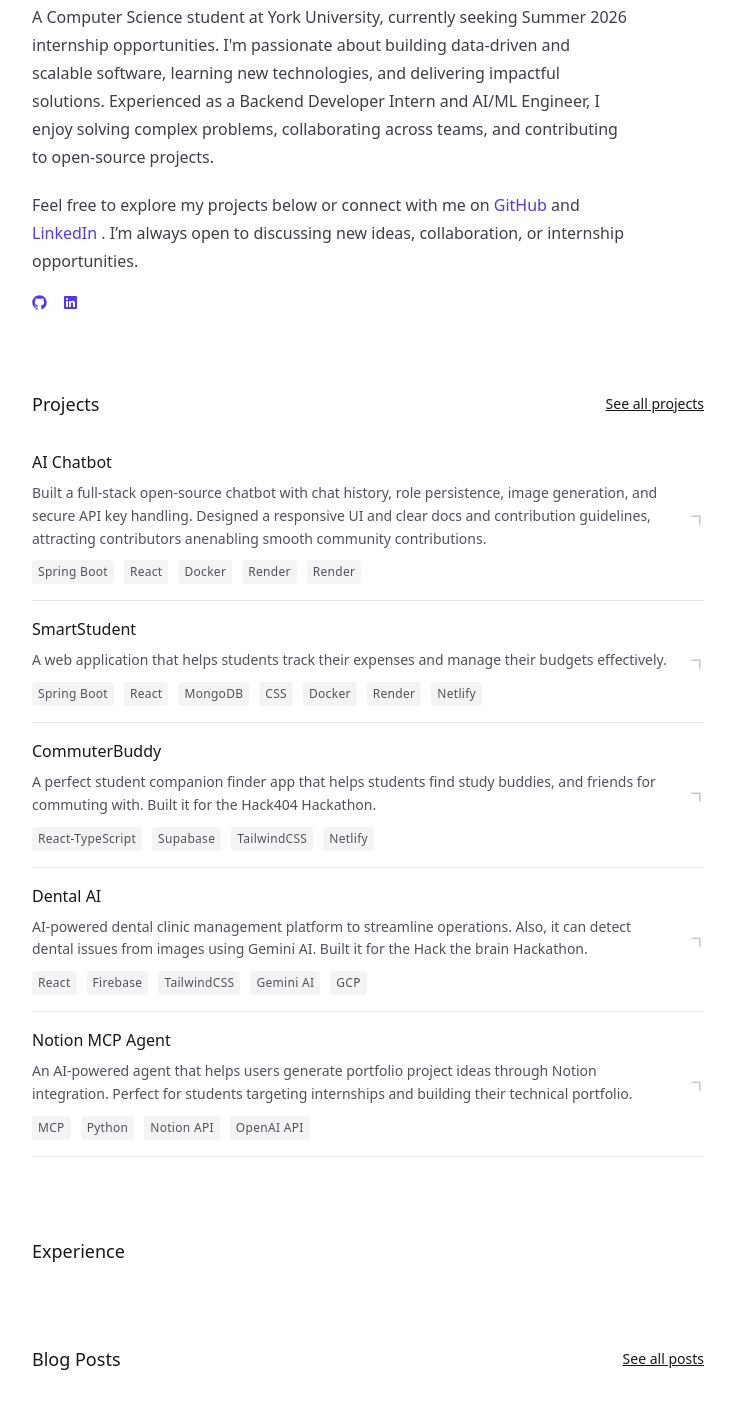
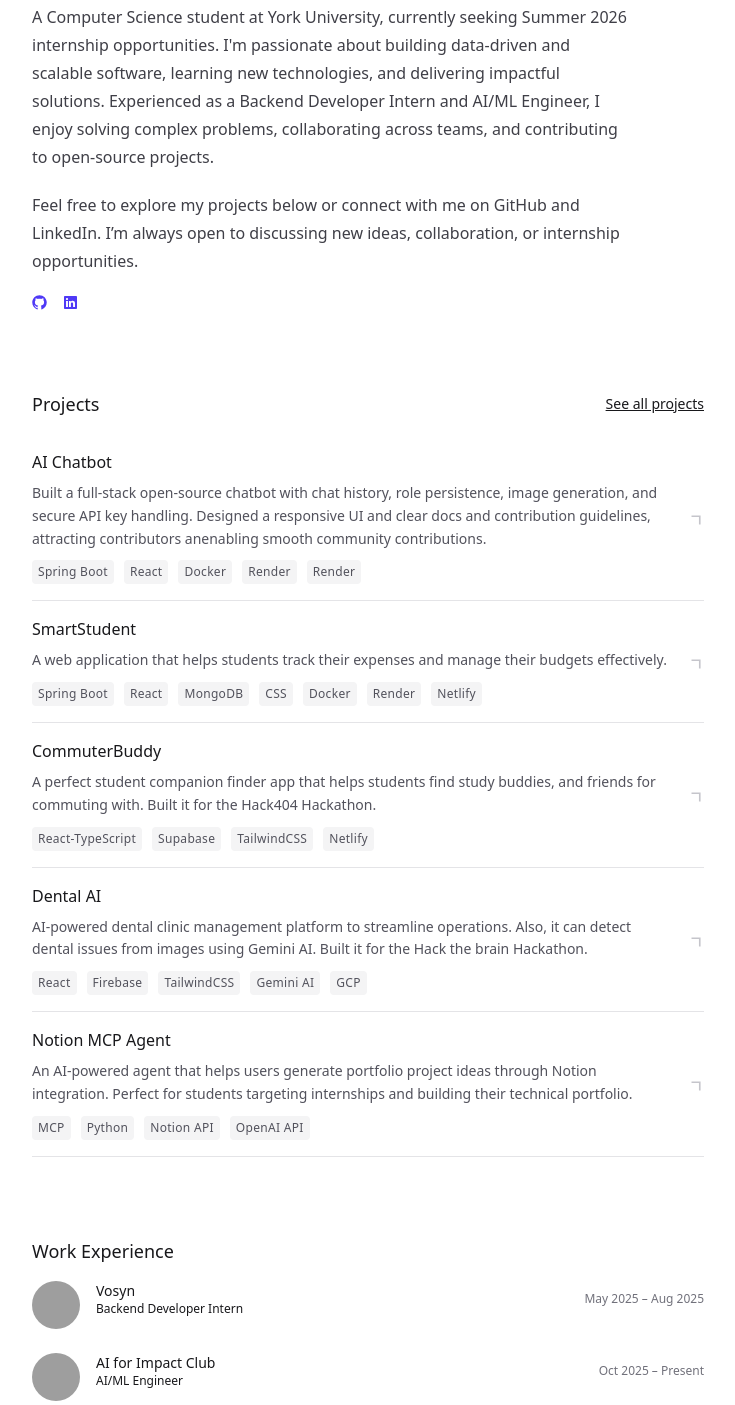
Before and after one commit to shihabhasan0161/shihabhasan0161.github.io, an Astro site: page / in a window 1280 px wide. Shown: the part 173-1578 px from the top of the page, without its empty margins (272-1007 px from the left). Built offline with nearby package versions, Linux system fonts and the light colour scheme; Astro itself is replaced by a stand-in of ours; grey boxes are pictures that could not be loaded.

Commit message:
Add ExperienceCard component with expandable description feature
- Implemented ExperienceCard component to display experience details.
- Added props for logo URL, title, subtitle, period, and description.
- Integrated motion for smooth expansion and collapse of the description.
- Styled component for better visual presentation.

```diff
--- a/astro.config.ts
+++ b/astro.config.ts
@@ -3,6 +3,7 @@
 import tailwindcss from "@tailwindcss/vite";
 import expressiveCode from "astro-expressive-code";
 import { defineConfig } from "astro/config";
+import react from '@astrojs/react';
 
 export default defineConfig({
   site: "https://shihabhasan0161.github.io/",
@@ -10,6 +11,7 @@
     plugins: [tailwindcss()],
   },
   integrations: [
+    react(),
     expressiveCode({
       themes: ["tokyo-night"],
       defaultProps: {
--- a/package.json
+++ b/package.json
@@ -15,10 +15,12 @@
   "dependencies": {
     "@astrojs/check": "^0.9.4",
     "@astrojs/mdx": "^4.3.4",
+    "@astrojs/react": "^4.4.2",
     "@astrojs/sitemap": "^3.5.1",
     "@tailwindcss/vite": "^4.1.12",
     "astro": "^5.13.5",
     "astro-expressive-code": "^0.41.3",
+    "motion": "^12.23.26",
     "satori": "^0.18.1",
     "sharp": "^0.34.3",
     "tailwindcss": "^4.1.12",
--- /dev/null
+++ b/src/components/ExperienceCard.tsx
@@ -0,0 +1,55 @@
+import { motion } from "motion/react";
+import React from "react";
+
+interface ExperienceCardProps {
+  logoUrl: string;
+  title: string;
+  subtitle?: string;
+  period: string;
+  description?: string;
+}
+
+export default function ExperienceCard({
+  logoUrl,
+  title,
+  subtitle,
+  period,
+  description,
+}: ExperienceCardProps) {
+  const [isExpanded, setIsExpanded] = React.useState(false);
+
+  return (
+    <section id="experience">
+      <div
+        className="flex cursor-pointer gap-4"
+        onClick={() => description && setIsExpanded(!isExpanded)}
+      >
+        <img src={logoUrl} alt={title} className="h-12 w-12 rounded-full" />
+
+        <div className="flex-1">
+          <div className="flex items-center justify-between">
+            <div>
+              <h3 className="text-sm font-medium">{title}</h3>
+              {subtitle && <p className="text-xs">{subtitle}</p>}
+            </div>
+            <span className="text-xs text-zinc-500">{period}</span>
+          </div>
+
+          {description && (
+            <motion.div
+              initial={{ height: 0, opacity: 0 }}
+              animate={{
+                height: isExpanded ? "auto" : 0,
+                opacity: isExpanded ? 1 : 0,
+              }}
+              transition={{ duration: 0.4 }}
+              className="mt-2 overflow-hidden text-sm"
+            >
+              {description}
+            </motion.div>
+          )}
+        </div>
+      </div>
+    </section>
+  );
+}
--- a/src/components/ExperienceList.astro
+++ b/src/components/ExperienceList.astro
@@ -1,9 +1,21 @@
 ---
 import experiences from "@/lib/experiences";
+import ExperienceCard from "@/components/ExperienceCard.tsx";
 ---
 
 <section class="text-zinc-900 dark:text-zinc-300">
-  <div class="flex items-center justify-between">
-    {(<h2 class="text-lg font-medium">Experience</h2>)}
+  <h2 class="text-lg font-medium mb-4">Work Experience</h2>
+
+  <div class="flex flex-col gap-y-6">
+    {experiences.map((exp) => (
+      <ExperienceCard
+        client:load
+        logoUrl={exp.logoUrl}
+        title={exp.company}
+        subtitle={exp.role}
+        period={exp.period}
+        description={exp.description}
+      />
+    ))}
   </div>
 </section>
--- a/src/components/Header.astro
+++ b/src/components/Header.astro
@@ -7,7 +7,7 @@
   { text: "home", href: "/" },
   { text: "projects", href: "/projects" },
   { text: "blog", href: "/blog" },
-  { text: "experience", href: "/experiences"}
+  { text: "experience", href: "#experience" },
 ];
 ---
 
--- a/src/lib/experiences.ts
+++ b/src/lib/experiences.ts
@@ -1,19 +1,28 @@
-interface Experience {
-    company: String;
-    position: String;
-    startDate: Date;
-    endDate: Date;
-    description?: String;
+export interface Experience {
+  company: string;
+  role: string;
+  period: string;
+  logoUrl: string;
+  description?: string;
 }
 
 const experiences: Experience[] = [
-    {
-        company: "Vosyn",
-        position: "Backend Developer Intern",
-        startDate: new Date("2025-05-01"),
-        endDate: new Date("2025-08-31"),
-        description: "Implemented REST APIs in Python/Django to support new product features, improving backend reliability and performance. Optimized database queries and endpoints, reducing average API response time by 20–30%. Refactored potential bugs and FastAPI services used by Vosyn AI, cutting deployment issues by 15%+. Collaborated in Agile sprints and code reviews, contributing to backend design decisions for scalable feature rollouts.",
-    },
+  {
+    company: "Vosyn",
+    role: "Backend Developer Intern",
+    period: "May 2025 – Aug 2025",
+    logoUrl: "src/assets/icons/vosyn_logo.jpg",
+    description:
+      "Implemented REST APIs in Python/Django to support new product features, improving backend reliability and performance. Optimized database queries and endpoints, reducing average API response time by 20–30%. Refactored potential bugs and FastAPI services used by Vosyn AI, cutting deployment issues by 15%+. Collaborated in Agile sprints and code reviews, contributing to backend design decisions for scalable feature rollouts.",
+  },
+  {
+    company: "AI for Impact Club",
+    role: "AI/ML Engineer",
+    period: "Oct 2025 – Present",
+    logoUrl: "src/assets/icons/ai_for_impact.jpg",
+    description:
+    "Working with a student research team on healthcare-focused ML projects for social impact. Assisting with data preprocessing, exploratory analysis, and experiment design for upcoming model development. Collaborating across disciplines to define problem scope and evaluation metrics."
+  },
 ];
 
 export default experiences;
--- a/src/pages/index.astro
+++ b/src/pages/index.astro
@@ -13,18 +13,15 @@
   >
     <p>
       A Computer Science student at York University, currently seeking Summer 2026 internship
-      opportunities. I&apos;m passionate about building data-driven and scalable software, learning new
-      technologies, and delivering impactful solutions. Experienced as a Backend Developer Intern
-      and AI/ML Engineer, I enjoy solving complex problems, collaborating across teams, and
+      opportunities. I&apos;m passionate about building data-driven and scalable software, learning
+      new technologies, and delivering impactful solutions. Experienced as a Backend Developer
+      Intern and AI/ML Engineer, I enjoy solving complex problems, collaborating across teams, and
       contributing to open-source projects.
     </p>
 
     <p>
-      Feel free to explore my projects below or connect with me on <Link
-        href="https://github.com/shihabhasan0161"
-        external>GitHub</Link
-      > and <Link href="https://www.linkedin.com/in/shihab-hasan-8444b2204/" external>LinkedIn</Link
-      >. I’m always open to discussing new ideas, collaboration, or internship opportunities.
+      Feel free to explore my projects below or connect with me on GitHub and LinkedIn. I’m always
+      open to discussing new ideas, collaboration, or internship opportunities.
     </p>
 
     <div class="flex items-center gap-4">
@@ -32,7 +29,11 @@
         links
           .filter((link) => !link.disabled)
           .map((link) => (
-            <Link href={link.href} class="inline-block rounded-md p-2 ring ring-zinc-300 dark:ring-zinc-700" external>
+            <Link
+              href={link.href}
+              class="ease-outhover:-translate-y-1 inline-block rounded-md p-2 ring ring-zinc-300 transition-all duration-300 hover:scale-110 hover:ring-zinc-500 dark:ring-zinc-700 dark:hover:ring-zinc-400"
+              external
+            >
               <div class="sr-only">{link.name}</div>
               <link.icon />
             </Link>
--- a/src/styles/global.css
+++ b/src/styles/global.css
@@ -11,14 +11,6 @@
   --default-mono-font-family: var(--font-plex-mono), var(--font-mono);
 }
 
-
-/* Custom Cursor */
-@layer base {
-  html, body {
-    cursor: url("/src/assets/cursor/cursor.svg") 0 0, auto;
-  }
-
-  a, button {
-    cursor: url("/src/assets/cursor/cursor.svg") 0 0, pointer;
-  }
+html {
+  scroll-behavior: smooth;
 }
--- a/tsconfig.json
+++ b/tsconfig.json
@@ -3,6 +3,8 @@
   "include": [".astro/types.d.ts", "**/*"],
   "exclude": ["dist"],
   "compilerOptions": {
+    "jsx": "react-jsx",
+    "jsxImportSource": "react",
     "verbatimModuleSyntax": true,
     "baseUrl": ".",
     "paths": {
```
Also changed, not shown: src/assets/icons/ai_for_impact.jpg (added), src/assets/icons/vosyn_logo.jpg (added), 1 other file.
